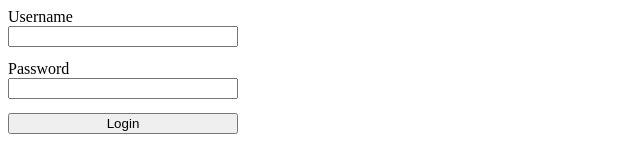
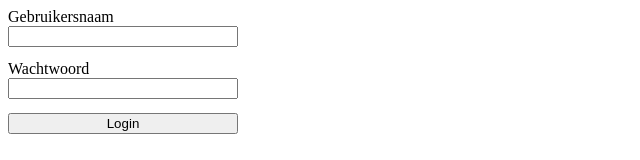
Before and after one commit to Project-Donut/donutello-frontend-admin, a Vue app: page / in a window 1280 px wide. Shown: the top 160 px of the page, without its empty margins (0-640 px from the left). Built offline with nearby package versions, Linux system fonts and the light colour scheme; no server answers.

Commit message:
feat: spreek nederlands

```diff
--- a/src/components/Login.vue
+++ b/src/components/Login.vue
@@ -1,8 +1,8 @@
 <template>
     <div class="login">
-        <label for="username">Username</label>
+        <label for="username">Gebruikersnaam</label>
         <input type="text" id="username" v-model="username" />
-        <label for="password">Password</label>
+        <label for="password">Wachtwoord</label>
         <input type="password" id="password" v-model="password" />
         <button @click="login">Login</button>
     </div>
```
